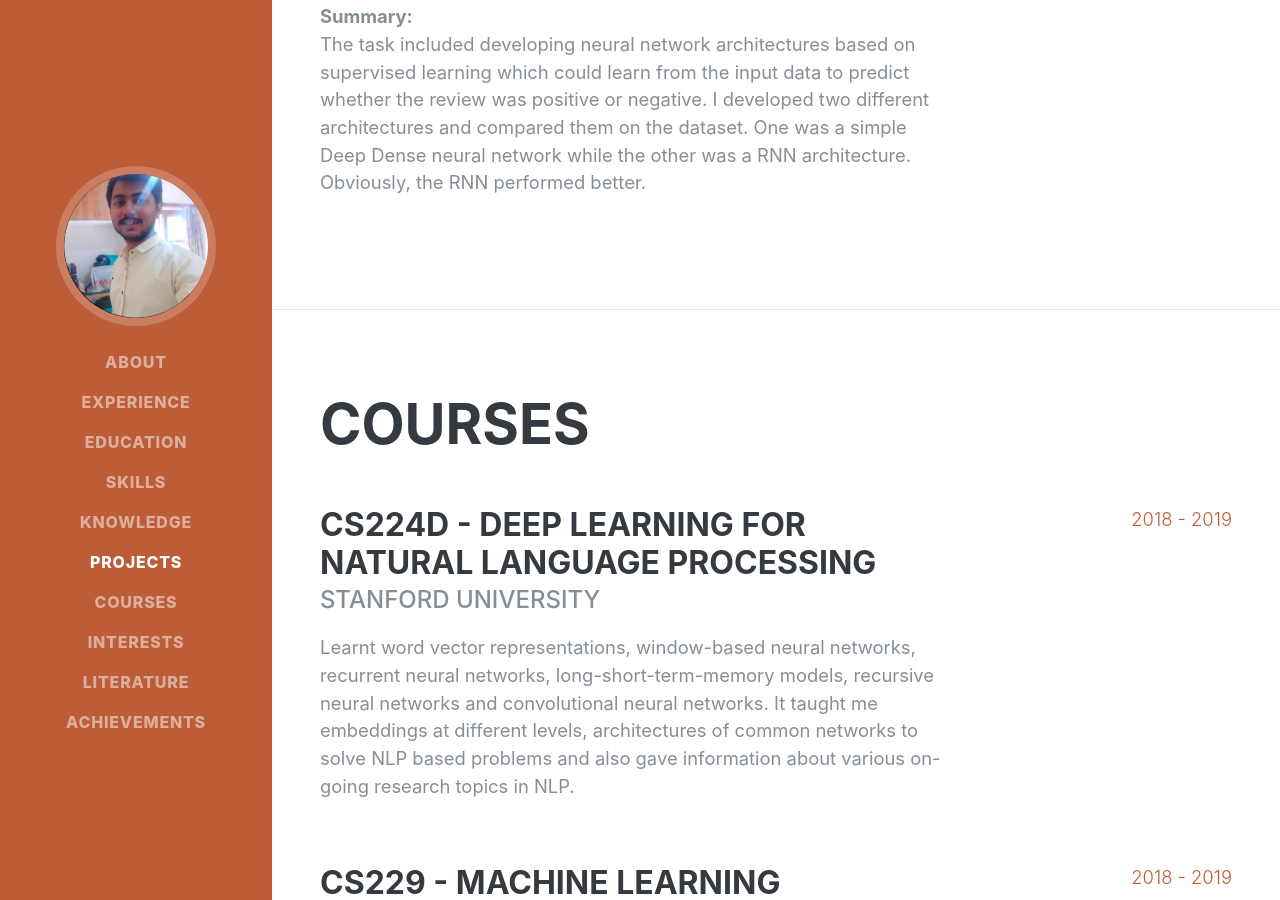
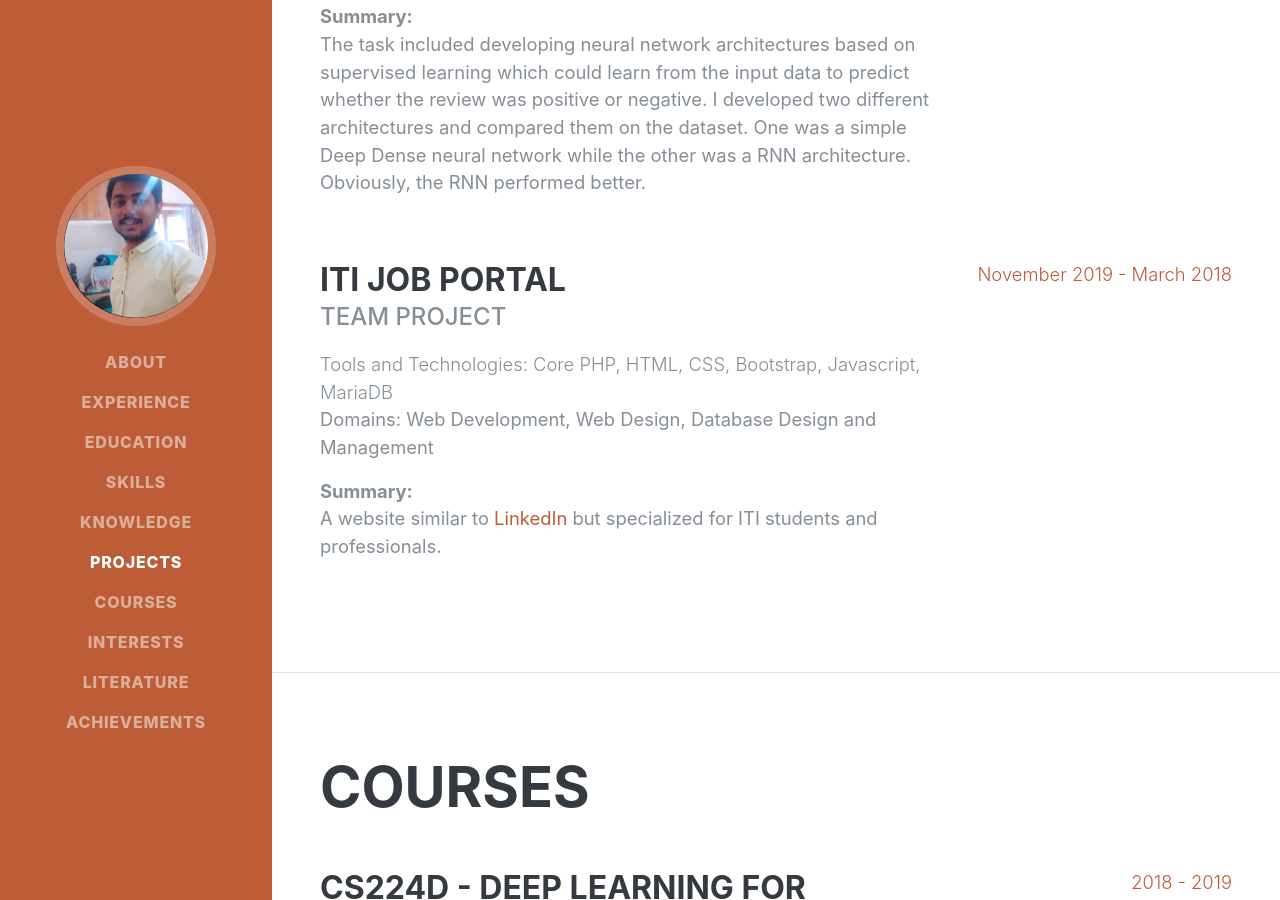
Before and after one commit to ParikhKadam/parikhkadam.github.io, a Jekyll site: the page built from index.md, in a window 1280 px wide and 900 px high, scrolled down 9829 px. Built offline with Jekyll 4.4.1, drawn with Linux system fonts in a browser that asks for light colours; some web fonts are replaced.

Commit message:
added iti job portal

```diff
--- a/_data/projects.yml
+++ b/_data/projects.yml
@@ -77,3 +77,11 @@
   summary: The task included developing neural network architectures based on supervised learning which could learn from the input data to predict whether the review was positive or negative. I developed two different architectures and compared them on the dataset. One was a simple Deep Dense neural network while the other was a RNN architecture. Obviously, the RNN performed better.
   start_date: October 2018
   end_date: October 2018
+
+- title: ITI Job Portal
+  type: Team Project
+  tools_and_technologies: Core PHP, HTML, CSS, Bootstrap, Javascript, MariaDB
+  domains: Web Development, Web Design, Database Design and Management
+  summary: A website similar to <a href="https://linkedin.com">LinkedIn</a> but specialized for ITI students and professionals.
+  start_date: November 2019
+  end_date: March 2018
```
